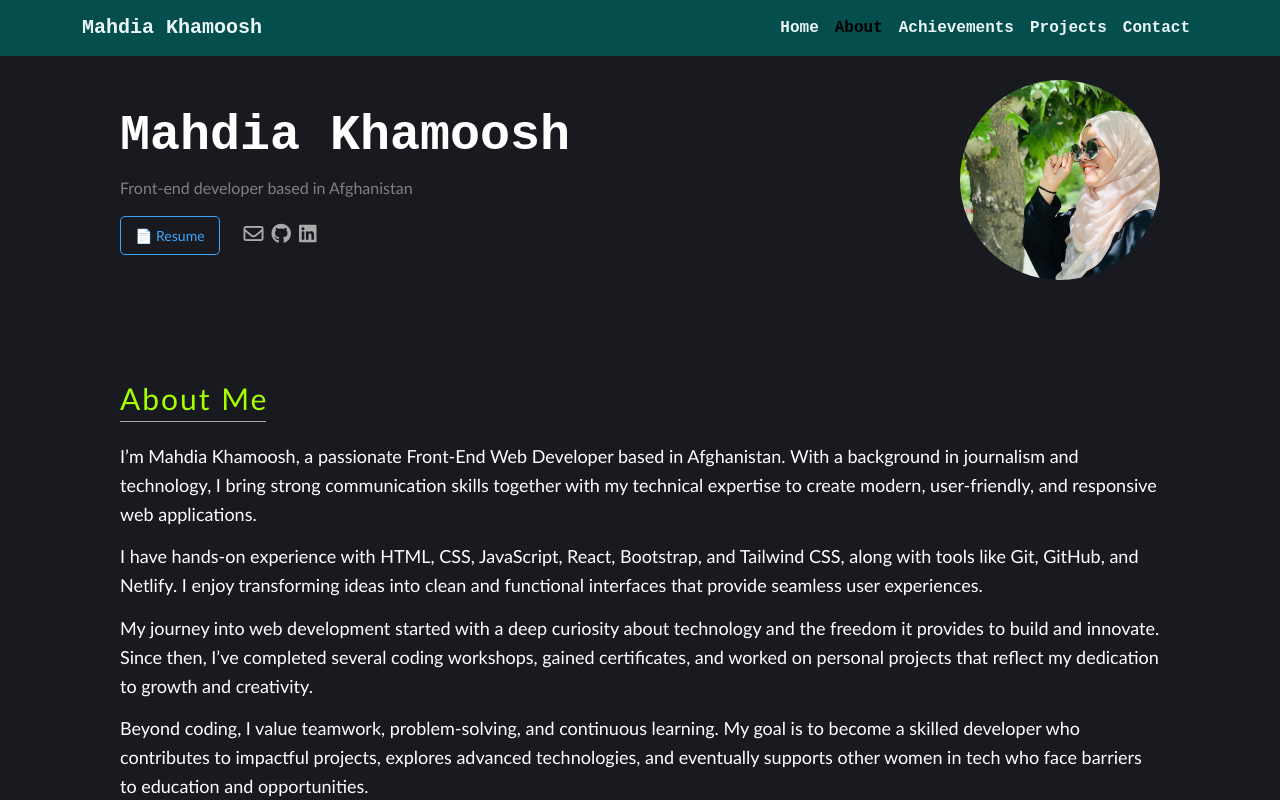
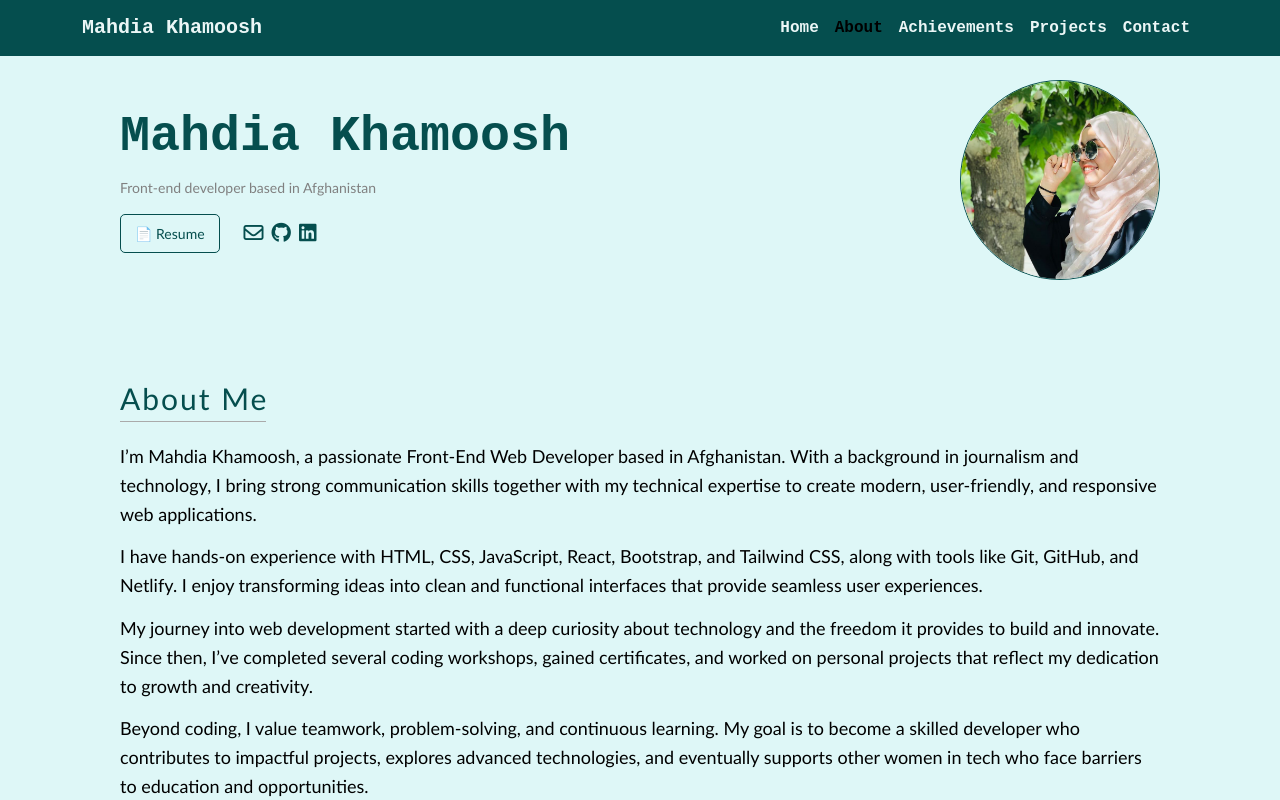
Before and after one commit to Mahdia-123/my-portfolio-main, a React (Create React App) app: page /about in a window 1280 px wide. Shown: the top 800 px of the page. Built offline with nearby package versions, Linux system fonts and the light colour scheme; the HTML template or start-up script is replaced by a standard one; a web font is replaced by a local one.

Commit message:
updated projects.css

```diff
--- a/src/pages/About.css
+++ b/src/pages/About.css
@@ -1,6 +1,5 @@
 .about-page {
-  background-color: #191a1f;
-  color: white;
+  color: black;
   font-family: "Gill Sans", "Gill Sans MT", Calibri, "Trebuchet MS", sans-serif;
   padding: 30px 120px;
   margin-top: 50px;
@@ -16,19 +15,19 @@
 .header-left h1 {
   font-size: 50px;
   margin-bottom: 10px;
-  color: white;
+  color: #054e4e;
   text-align: left;
   font-weight: bold;
 }
 
 .subtitle {
   font-size: 16px;
-  color: #aaa;
+  color: #333;
   margin-bottom: 16px;
 }
 
 .line {
-  color: #aaa;
+  color: #333;
   border-bottom: 1px solid #aaa;
   width: 14% !important;
   margin-bottom: 20px;
@@ -44,26 +43,26 @@
 
 .resume-btn {
   padding: 8px 14px;
-  border: 1px solid #3ea6ff;
+  border: 1px solid #054e4e;
   border-radius: 5px;
-  color: #3ea6ff;
+  color: #054e4e;
   text-decoration: none;
   font-size: 14px;
   transition: all 300ms ease-in-out;
 }
 
 .resume-btn:hover {
-  color: white;
+  color: gray;
 }
 
 .social-links i {
   font-size: 20px;
   margin-left: 8px;
-  color: #aaa;
+  color: #054e4e;
   transition: transform all 03ms ease-in-out;
 }
 .social-links i:hover {
-  color: white;
+  color: gray;
   transform: scale(1.1);
 }
 .header-right .profile-pic {
@@ -71,6 +70,7 @@
   height: 200px;
   border-radius: 50%;
   object-fit: cover;
+  border: #054e4e 1px solid;
 }
 
 .about-me {
@@ -80,6 +80,7 @@
 .about-me h2 {
   margin-bottom: 5px;
   font-size: 28px;
+  color: #054e4e;
 }
 
 .about-me p {
@@ -102,17 +103,18 @@
 
 .my-skills .img {
   max-width: 100%;
-  box-shadow: 0 4px 4px rgba(255, 253, 253, 0.803);
+  box-shadow: 0 4px 15px rgba(0, 0, 0, 0.3);
 }
 
 .skills-h1 {
   text-align: left;
-  color: #a6ff01;
+  color: #054e4e;
 }
 .my-skills li {
   line-height: 1.5;
   font-size: 18px !important;
   margin-top: 30px;
+  color: black;
 }
 @media screen and (max-width: 980px) {
   .about-page {
--- a/src/pages/Home.css
+++ b/src/pages/Home.css
@@ -58,7 +58,7 @@
 }
 section h1 {
   text-align: center;
-  color: #66bfbf;
+  color: #054e4e;
   font-family: "PT Mono", monospace;
 }
 .first-section-fluid h2 {
--- a/src/pages/Projects.css
+++ b/src/pages/Projects.css
@@ -57,9 +57,8 @@ header {
   max-width: 100%;
   border-radius: 10px;
   margin-bottom: 14px;
+  display: block;
   aspect-ratio: 9 / 9;
-
-  display: block;
 }
 .comming-title {
   color: #93b554;
@@ -88,11 +87,12 @@ header {
 }
 .project h1 {
   color: #f76b8a;
-  font-size: 40px;
+  font-size: 30px;
   font-family: "PT Mono", monospace;
   font-weight: bold !important;
   margin-top: 50px;
   text-shadow: 0 4px 10px rgba(0, 0, 0, 0.4);
+  margin-bottom: 50px;
 }
 .projects-grid {
   display: grid;
@@ -120,18 +120,19 @@ header {
   max-width: 100%;
   border-radius: 10px;
   margin-bottom: 12px;
+  aspect-ratio: 7/ 7;
 }
 
 .heading {
   color: #f76b8a;
-  font-size: 25px;
+  font-size: 20px;
   font-weight: bold;
   font-family: "PT Mono", monospace;
   text-shadow: 0 4px 10px rgba(0, 0, 0, 0.3);
 }
 .subtitle {
   color: gray;
-  font-size: 16px;
+  font-size: 14px;
 }
 .project-link {
   display: inline-block;
--- a/src/pages/Rating.css
+++ b/src/pages/Rating.css
@@ -1,11 +1,12 @@
 .btn {
-  color: gray !important;
+  color: #054e4e !important;
   font-size: 16px;
   font-weight: bold;
   display: block;
   margin: 0 auto;
-  margin-top: 5px;
+
   font-family: "PT Mono", monospace;
+  margin-bottom: 0 !important;
 }
 .btn:hover {
   color: #f76b8a !important;
@@ -14,10 +15,10 @@
 }
 h3 {
   text-align: center;
-  color: gray !important;
+  color: #054e4e !important;
   margin-top: 10px;
   font-weight: 200 !important;
-  font-size: 25px !important;
+  font-size: 20px !important;
 }
 .rating-container {
   text-align: center;
--- a/src/pages/Rating.js
+++ b/src/pages/Rating.js
@@ -48,7 +48,7 @@ export default function Rating() {
               onMouseLeave={() => setHover(0)}
               style={{
                 color: currentRating <= (hover || rating) ? "#f76b8a" : "gray",
-                fontSize: "16px",
+                fontSize: "12px",
                 cursor: "pointer",
                 background: "none",
                 border: "none",
```
